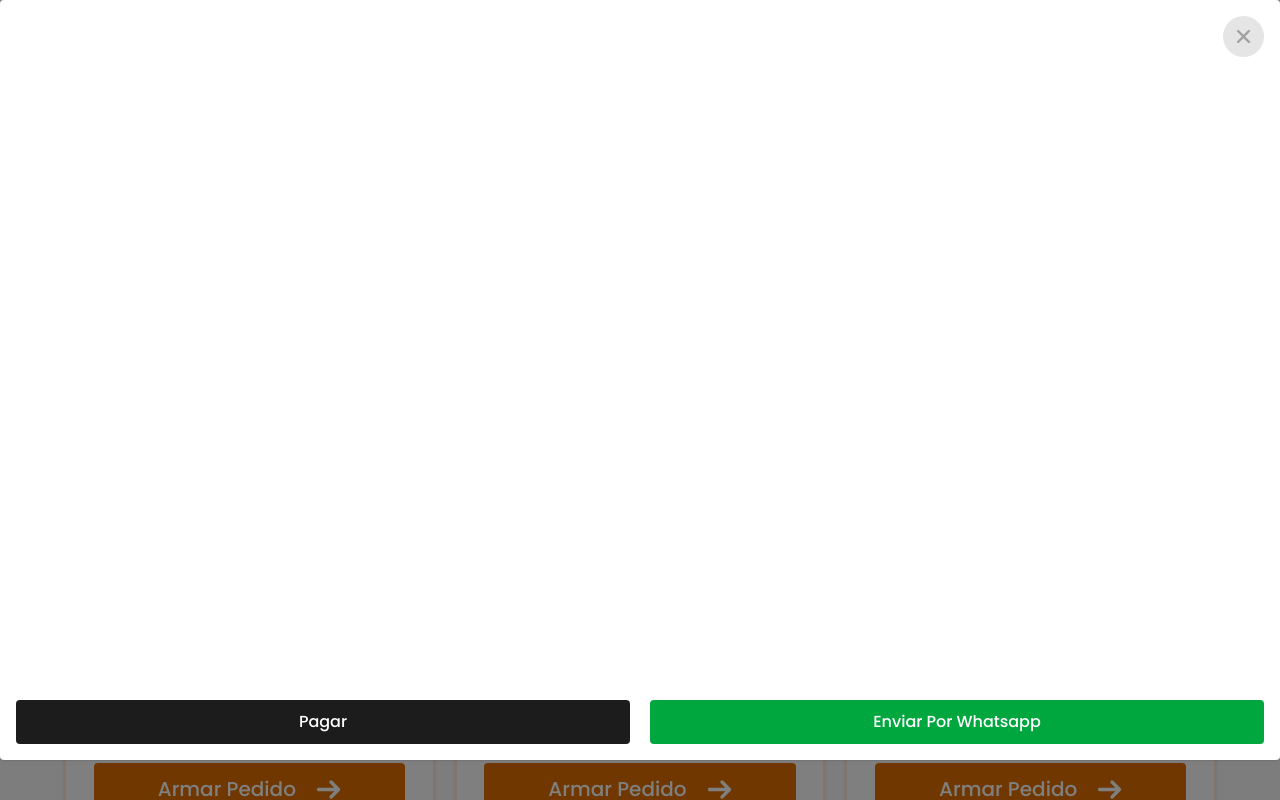
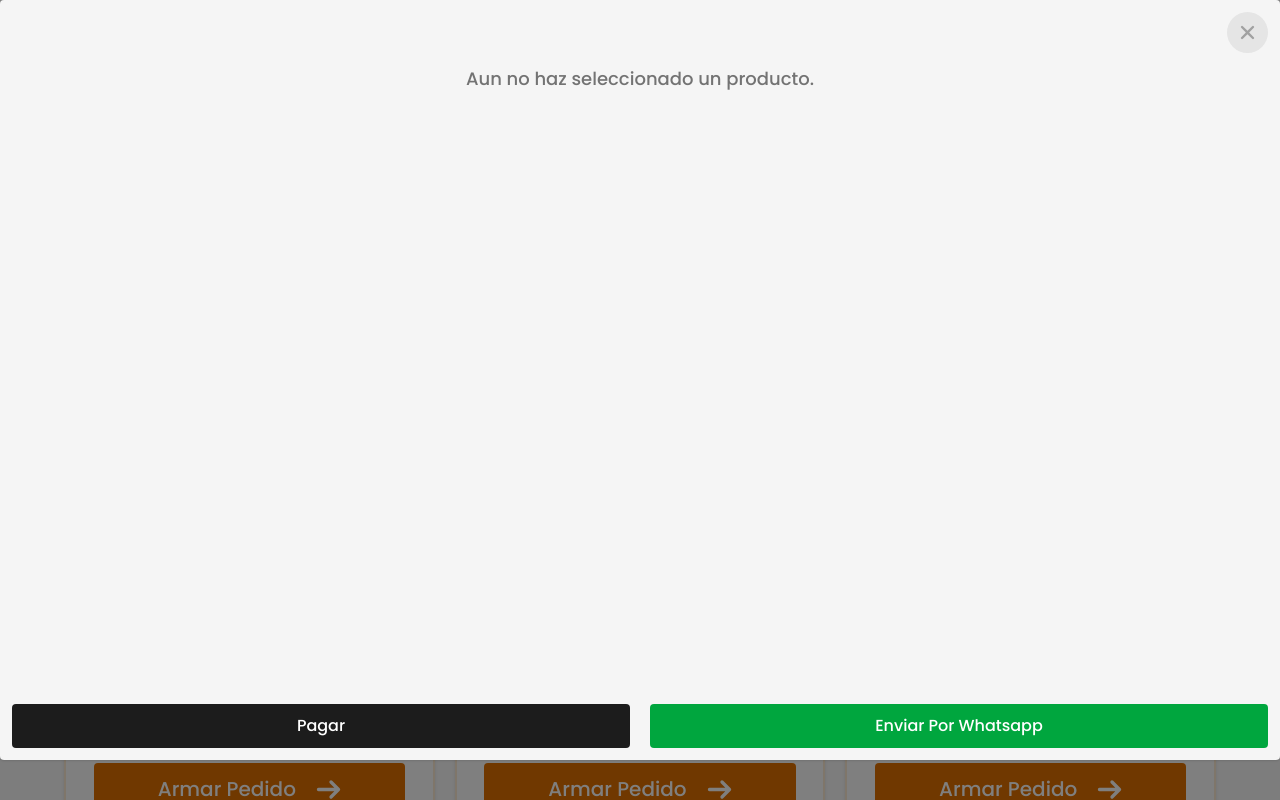
Before and after one commit to cosorio16/foodapp, a React (Vite) app: page / in a window 1280 px wide. Both pictures are taken after a click on the button 1101 px from the left and 48 px from the top of the page. Shown: the top 800 px of the page. Built offline with nearby package versions, Linux system fonts and the light colour scheme.

Commit message:
receipt complete

```diff
--- a/src/components/Receipt.jsx
+++ b/src/components/Receipt.jsx
@@ -1,7 +1,13 @@
 import { createPortal } from "react-dom";
 import CloseIcon from "../icons/CloseIcon";
+import TrashIcon from "../icons/TrashIcon";
+import useStore from "../store/store";
 
 function Receipt({ state, onClose }) {
+  const { cart, removeToCart } = useStore();
+
+  console.log(cart);
+
   return (
     <>
       {createPortal(
@@ -12,20 +18,59 @@ function Receipt({ state, onClose }) {
           } transition-all duration-500`}
         >
           <div
-            className={`w-full h-full rounded bg-white p-4 flex flex-col gap-3 shadow ${
+            onClick={(e) => e.stopPropagation()}
+            className={`w-full h-full rounded bg-neutral-100 p-3 flex flex-col gap-3 shadow ${
               state ? "translate-y-0" : "-translate-y-full"
             } transition-all duration-300`}
           >
             <button
-              onClick={(e) => {
-                onClose();
-                e.stopPropagation();
-              }}
+              onClick={() => onClose()}
               className="p-2 rounded-full bg-neutral-200 text-neutral-400 self-end"
             >
               <CloseIcon sizes={25} />
             </button>
-            <div className="grow"></div>
+            <div className="grow flex flex-col gap-2 max-h-full overflow-y-scroll">
+              {cart && cart.length > 0 ? (
+                cart.map((item, i) => (
+                  <div
+                    key={i}
+                    className="flex items-center gap-5 border px-3 py-4 rounded border-neutral-300 shadow bg-white"
+                  >
+                    <div className="flex flex-col gap-2 overflow-hidden">
+                      <h1 className="font-Bungee text-2xl pl-2">
+                        {item.esquite.name}
+                      </h1>
+                      <p className="line-clamp-1 pl-2 border-b pb-1 border-neutral-300 text-neutral-400 max-w-full">
+                        {item.esquite.description}
+                      </p>
+                      <div className="flex items-center gap-2 max-w-full overflow-hidden">
+                        {item.extras.map((n) => (
+                          <span className="min-w-fit py-1 rounded-full px-5 text-sm bg-amber-200 text-amber-600">
+                            {n.name}
+                          </span>
+                        ))}
+                      </div>
+                    </div>
+                    <div>
+                      <button
+                        onClick={() => removeToCart(i)}
+                        className="bg-neutral-300 text-neutral-600 rounded-full p-3 aspect-square size-10 flex items-center justify-center hover:bg-red-200 hover:text-red-500 transition-all duration-300"
+                      >
+                        <span>
+                          <TrashIcon sizes={25} />
+                        </span>
+                      </button>
+                    </div>
+                  </div>
+                ))
+              ) : (
+                <div className="w-full">
+                  <p className="text-center text-neutral-500 font-medium text-lg">
+                    Aun no haz seleccionado un producto.
+                  </p>
+                </div>
+              )}
+            </div>
             <div className="grid grid-cols-2 gap-2 md:gap-5">
               <button className="rounded w-full py-2.5 font-medium bg-[#1c1c1c] text-white">
                 Pagar
--- /dev/null
+++ b/src/icons/TrashIcon.jsx
@@ -0,0 +1,16 @@
+function TrashIcon({ sizes }) {
+  return (
+    <svg width={sizes} height={sizes} viewBox="0 0 24 24">
+      <path
+        fill="currentColor"
+        d="M12 2.75a2.25 2.25 0 0 0-2.122 1.5a.75.75 0 0 1-1.414-.5a3.751 3.751 0 0 1 7.073 0a.75.75 0 0 1-1.415.5A2.25 2.25 0 0 0 12 2.75M2.75 6a.75.75 0 0 1 .75-.75h17a.75.75 0 0 1 0 1.5h-17A.75.75 0 0 1 2.75 6m3.165 2.45a.75.75 0 1 0-1.497.1l.464 6.952c.085 1.282.154 2.318.316 3.132c.169.845.455 1.551 1.047 2.104s1.315.793 2.17.904c.822.108 1.86.108 3.146.108h.879c1.285 0 2.324 0 3.146-.108c.854-.111 1.578-.35 2.17-.904c.591-.553.877-1.26 1.046-2.104c.162-.814.23-1.85.316-3.132l.464-6.952a.75.75 0 0 0-1.497-.1l-.46 6.9c-.09 1.347-.154 2.285-.294 2.99c-.137.685-.327 1.047-.6 1.303c-.274.256-.648.422-1.34.512c-.713.093-1.653.095-3.004.095h-.774c-1.35 0-2.29-.002-3.004-.095c-.692-.09-1.066-.256-1.34-.512c-.273-.256-.463-.618-.6-1.303c-.14-.705-.204-1.643-.294-2.99z"
+      />
+      <path
+        fill="currentColor"
+        d="M9.425 10.254a.75.75 0 0 1 .821.671l.5 5a.75.75 0 0 1-1.492.15l-.5-5a.75.75 0 0 1 .671-.821m5.821.821a.75.75 0 0 0-1.492-.15l-.5 5a.75.75 0 0 0 1.492.15z"
+      />
+    </svg>
+  );
+}
+
+export default TrashIcon;
--- a/src/store/store.js
+++ b/src/store/store.js
@@ -12,7 +12,7 @@ const useStore = create((set) => ({
 
   removeToCart: (id) =>
     set((state) => ({
-      cart: state.cart.filter((product) => product.id !== id),
+      cart: state.cart.filter((_, index) => index !== id),
     })),
 
   editCart: (id, data) =>
```
